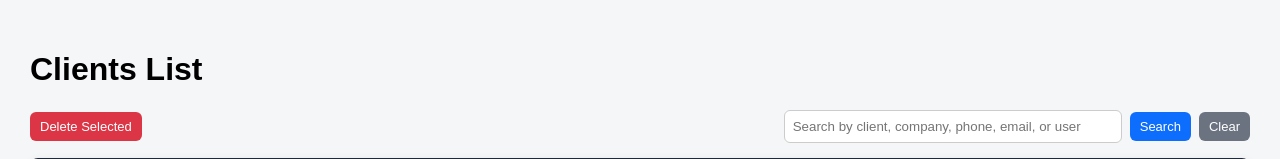
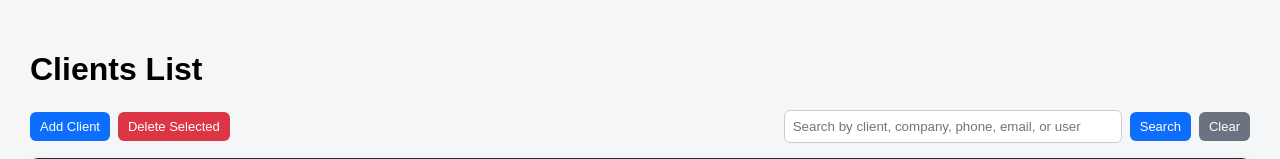
Before and after one commit to MBishta/client-portal-project, a Django app: page /clients/ in a window 1280 px wide. Shown: the part 51-210 px from the top of the page. Run offline with Django 5.2, Linux system fonts and the light colour scheme; a user stored in the database is signed in; data comes from the database, SQL or seed files in the repository.

Commit message:
Add client button to clients list

```diff
--- a/templates/clients/client_list.html
+++ b/templates/clients/client_list.html
@@ -114,10 +114,16 @@
         {% csrf_token %}
 
         {% if request.user.role == 'ADMIN' %}
-            <div class="top-actions-row">
-                <button type="submit" class="btn btn-danger">
-                    Delete Selected
-                </button>
+         <div class="top-actions-row">
+            <div style="display: flex; gap: 8px; align-items: center;">
+                <a href="{% url 'clients:client_add' %}" class="btn btn-primary">
+                     Add Client
+                    </a>
+
+                    <button type="submit" class="btn btn-danger">
+                        Delete Selected
+                    </button>
+                </div>
 
                 <div class="search-box">
                     <input type="text"
```
